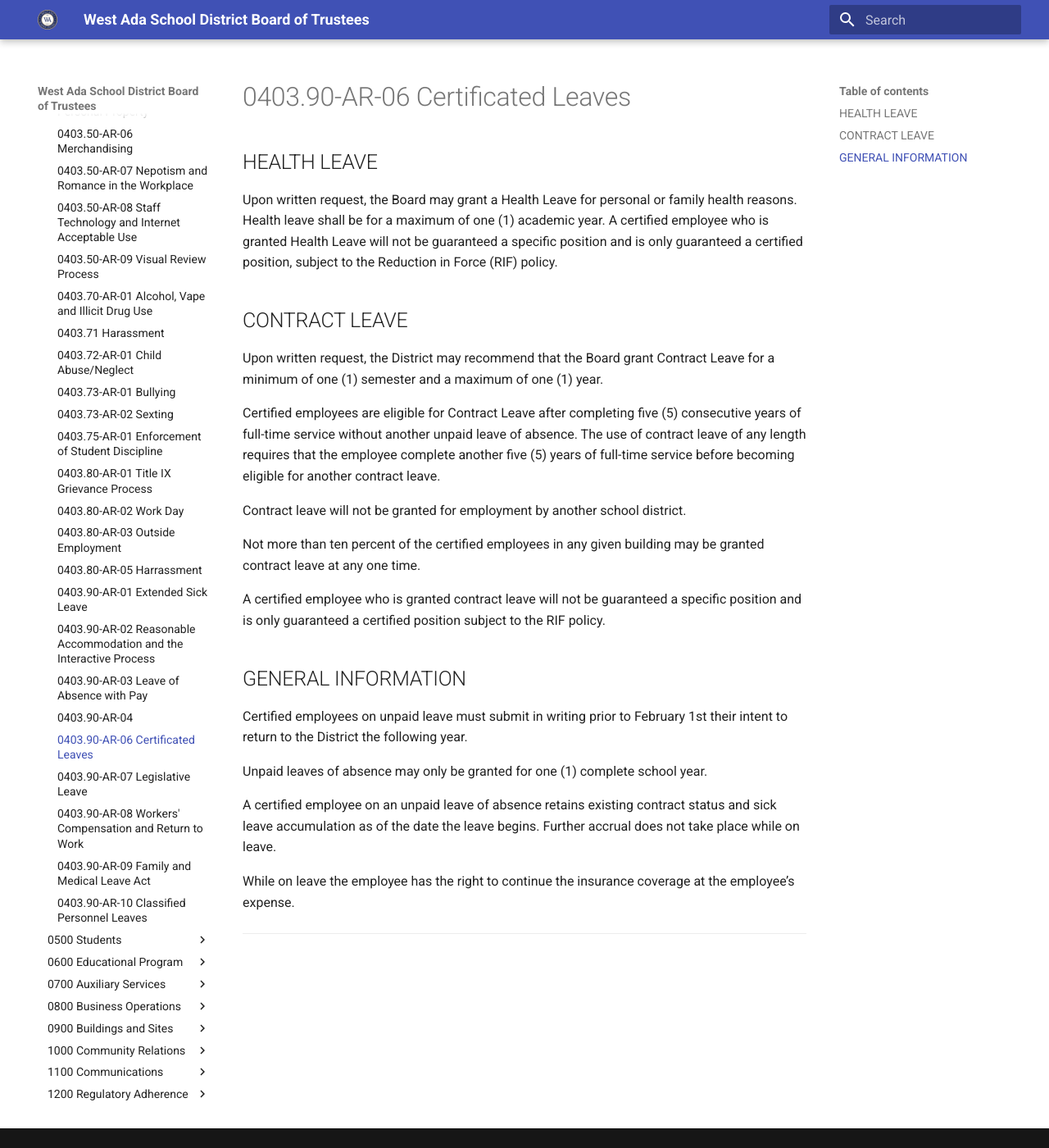
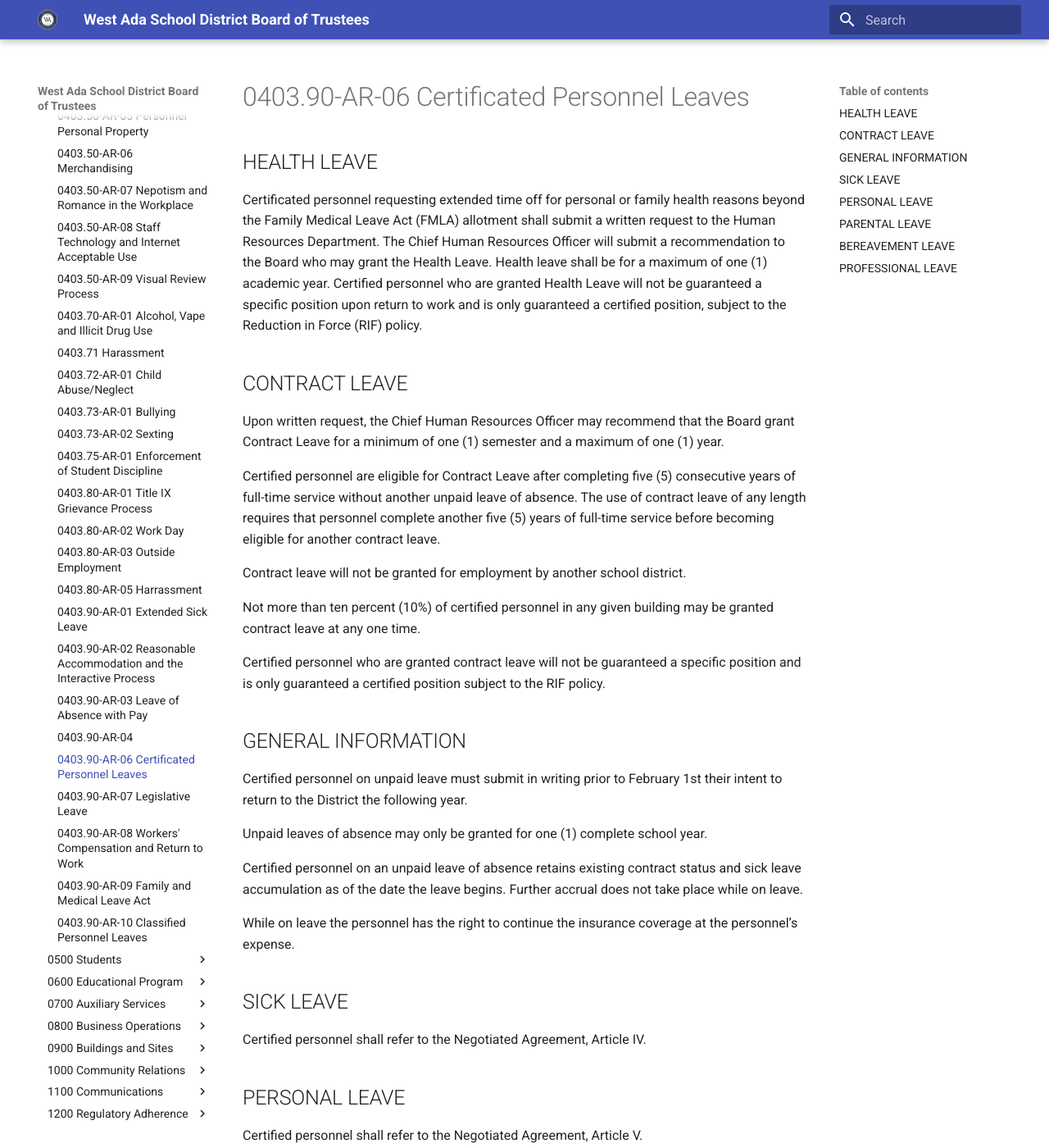
Before and after one commit to westada/section-400-hr-policy-review, an MkDocs documentation site: the page built from docs/regulations/0400-Staff/0403.90-AR-06.md, in a window 1280 px wide and 1400 px high. Shown: the whole window at 82% size. Built offline with MkDocs 1.6.1 and Material for MkDocs 9.7.7, drawn with Linux system fonts in a browser that asks for light colours; some of the changed text lies outside the part shown.

Commit message:
403 leave updates

```diff
--- a/docs/regulations/0400-Staff/0403.90-AR-06.md
+++ b/docs/regulations/0400-Staff/0403.90-AR-06.md
@@ -1,31 +1,51 @@
 ---
 policy: "0403.90"
 kind: AR
-title: 0403.90-AR-06 Certificated Leaves
+title: 0403.90-AR-06 Certificated Personnel Leaves
 ---
 
 ## HEALTH LEAVE
 
-Upon written request, the Board may grant a Health Leave for personal or family health reasons. Health leave shall be for a maximum of one (1) academic year. A certified employee who is granted Health Leave will not be guaranteed a specific position and is only guaranteed a certified position, subject to the Reduction in Force (RIF) policy.
+Certificated personnel requesting extended time off for personal or family health reasons beyond the Family Medical Leave Act (FMLA) allotment shall submit a written request to the Human Resources Department. The Chief Human Resources Officer will submit a recommendation to the Board who may grant the Health Leave. Health leave shall be for a maximum of one (1) academic year. Certified personnel who are granted Health Leave will not be guaranteed a specific position upon return to work and is only guaranteed a certified position, subject to the Reduction in Force (RIF) policy.
 
 ## CONTRACT LEAVE
 
-Upon written request, the District may recommend that the Board grant Contract Leave for a minimum of one (1) semester and a maximum of one (1) year.
+Upon written request, the Chief Human Resources Officer may recommend that the Board grant Contract Leave for a minimum of one (1) semester and a maximum of one (1) year.
 
-Certified employees are eligible for Contract Leave after completing five (5) consecutive years of full-time service without another unpaid leave of absence. The use of contract leave of any length requires that the employee complete another five (5) years of full-time service before becoming eligible for another contract leave.
+Certified personnel are eligible for Contract Leave after completing five (5) consecutive years of full-time service without another unpaid leave of absence. The use of contract leave of any length requires that personnel complete another five (5) years of full-time service before becoming eligible for another contract leave.
 
 Contract leave will not be granted for employment by another school district.
 
-Not more than ten percent of the certified employees in any given building may be granted contract leave at any one time.
+Not more than ten percent (10%) of certified personnel in any given building may be granted contract leave at any one time.
 
-A certified employee who is granted contract leave will not be guaranteed a specific position and is only guaranteed a certified position subject to the RIF policy.
+Certified personnel who are granted contract leave will not be guaranteed a specific position and is only guaranteed a certified position subject to the RIF policy.
 
 ## GENERAL INFORMATION
 
-Certified employees on unpaid leave must submit in writing prior to February 1st their intent to return to the District the following year.
+Certified personnel on unpaid leave must submit in writing prior to February 1st their intent to return to the District the following year.
 
 Unpaid leaves of absence may only be granted for one (1) complete school year.
 
-A certified employee on an unpaid leave of absence retains existing contract status and sick leave accumulation as of the date the leave begins. Further accrual does not take place while on leave.
+Certified personnel on an unpaid leave of absence retains existing contract status and sick leave accumulation as of the date the leave begins. Further accrual does not take place while on leave.
 
-While on leave the employee has the right to continue the insurance coverage at the employee’s expense.
+While on leave the personnel has the right to continue the insurance coverage at the personnel’s expense.
+
+## SICK LEAVE
+
+Certified personnel shall refer to the Negotiated Agreement, Article IV.
+
+## PERSONAL LEAVE
+
+Certified personnel shall refer to the Negotiated Agreement, Article V.
+
+## PARENTAL LEAVE
+
+Certified personnel shall refer to the Negotiated Agreement, Article VI.
+
+## BEREAVEMENT LEAVE
+
+Certified personnel shall refer to the Negotiated Agreement, Article VII.
+
+## PROFESSIONAL LEAVE
+
+Certified personnel shall refer to the Negotiated Agreement, Article VIII.
```
Also changed, not shown: docs/regulations/0400-Staff/0403.90-AR-03.md (+6 -2 lines).
